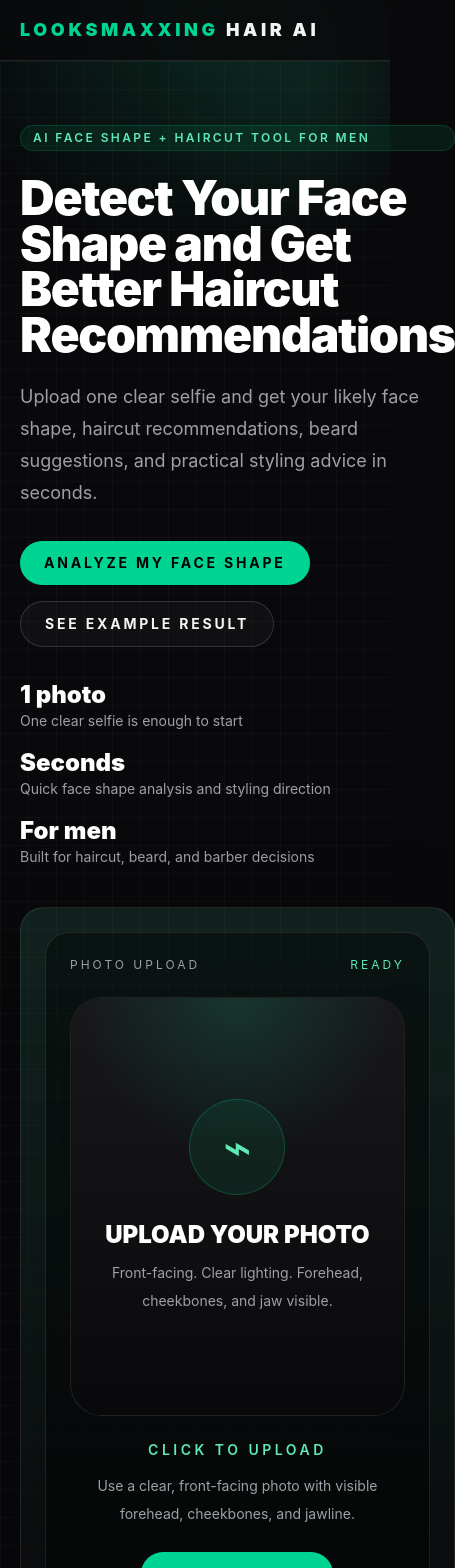
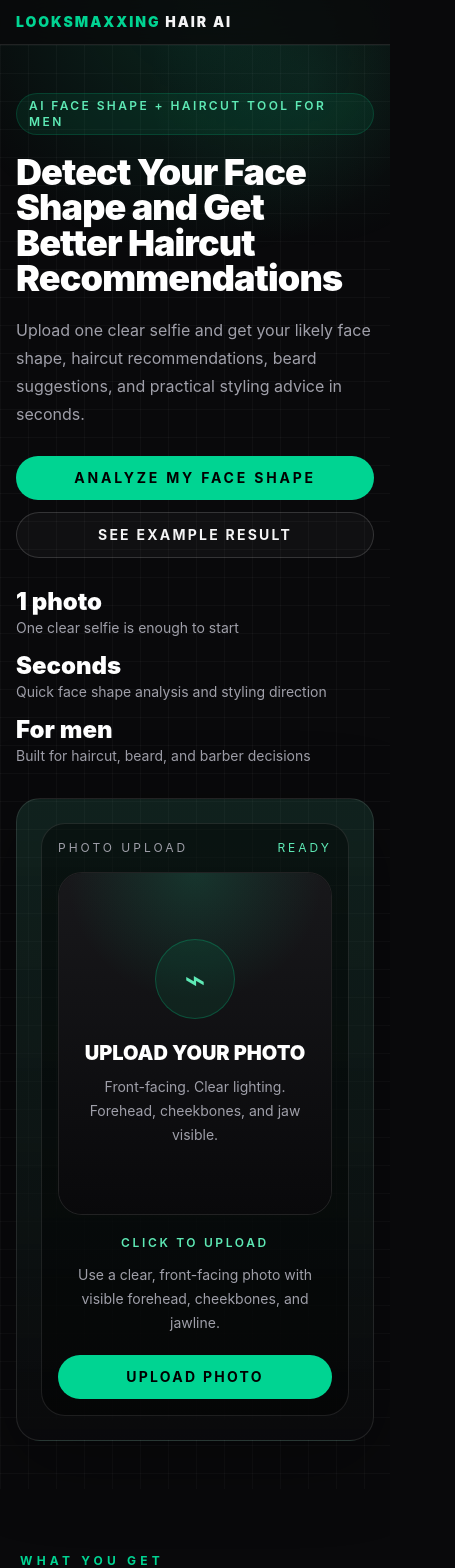
Before and after one commit to AOKA666/looksmaxxing-hair-ai, a Next.js app: page / in a window 390 px wide. Shown: the top 1568 px of the page, 455 px wide, since content can reach past the window. Built offline with nearby package versions, Linux system fonts and the light colour scheme.

Commit message:
style: improve mobile layout and spacing

```diff
--- a/src/app/page.tsx
+++ b/src/app/page.tsx
@@ -38,25 +38,25 @@ export default function HomePage() {
 
   return (
     <>
-      <section className="grid-noise mx-auto grid max-w-7xl gap-10 px-5 py-16 md:grid-cols-[1.05fr_0.95fr] md:py-24">
+      <section className="grid-noise mx-auto grid max-w-7xl gap-8 px-4 py-12 sm:px-5 sm:py-16 md:grid-cols-[1.05fr_0.95fr] md:gap-10 md:py-24">
         <div className="flex flex-col justify-center">
           <Pill>AI Face Shape + Haircut Tool for Men</Pill>
-          <h1 className="mt-6 max-w-4xl text-5xl font-black leading-[0.95] tracking-tight text-white md:text-7xl">
+          <h1 className="mt-5 max-w-4xl text-4xl font-black leading-[0.98] tracking-tight text-white sm:mt-6 sm:text-5xl md:text-7xl">
             Detect Your Face Shape and Get Better Haircut Recommendations
           </h1>
-          <p className="mt-6 max-w-2xl text-lg leading-8 text-zinc-400">
+          <p className="mt-5 max-w-2xl text-base leading-7 text-zinc-400 sm:mt-6 sm:text-lg sm:leading-8">
             Upload one clear selfie and get your likely face shape, haircut recommendations, beard suggestions, and practical styling advice in seconds.
           </p>
-          <div className="mt-8 flex flex-wrap gap-4">
+          <div className="mt-7 flex flex-col gap-3 sm:mt-8 sm:flex-row sm:flex-wrap sm:gap-4">
             <UploadTriggerButton inputId="home-upload-input">Analyze My Face Shape</UploadTriggerButton>
             <Link
               href="#example-analysis"
-              className="inline-flex items-center justify-center rounded-full border border-white/15 bg-white/[0.03] px-6 py-3 text-sm font-bold uppercase tracking-[0.2em] text-zinc-100 transition hover:border-emerald-500/40 hover:text-emerald-300"
+              className="inline-flex w-full items-center justify-center rounded-full border border-white/15 bg-white/[0.03] px-5 py-3 text-sm font-bold uppercase tracking-[0.16em] text-zinc-100 transition hover:border-emerald-500/40 hover:text-emerald-300 sm:w-auto sm:px-6 sm:tracking-[0.2em]"
             >
               See Example Result
             </Link>
           </div>
-          <div className="mt-8 grid max-w-2xl grid-cols-1 gap-4 text-sm text-zinc-400 sm:grid-cols-3">
+          <div className="mt-7 grid max-w-2xl grid-cols-1 gap-3 text-sm text-zinc-400 sm:mt-8 sm:gap-4 sm:grid-cols-3">
             <div>
               <p className="text-2xl font-black text-white">1 photo</p>
               <p>One clear selfie is enough to start</p>
--- a/src/components/mock-analysis-flow.tsx
+++ b/src/components/mock-analysis-flow.tsx
@@ -85,12 +85,12 @@ export function MockAnalysisFlow({ compact = false, inputId = "upload-input" }:
     }
   }
 
-  const frameHeight = compact ? "min-h-[640px]" : "min-h-[560px]"
+  const frameHeight = compact ? "min-h-[520px] sm:min-h-[640px]" : "min-h-[500px] sm:min-h-[560px]"
 
   return (
     <div className="space-y-5">
       <Card className={`border-emerald-500/20 bg-[linear-gradient(180deg,rgba(16,185,129,0.1),rgba(9,9,11,0.9))] p-0 overflow-hidden ${frameHeight}`}>
-        <div className="flex h-full flex-col rounded-[1.5rem] border border-white/10 bg-black/40 p-6">
+        <div className="flex h-full flex-col rounded-[1.5rem] border border-white/10 bg-black/40 p-4 sm:p-6">
           <div className="flex items-center justify-between text-xs uppercase tracking-[0.25em] text-zinc-400">
             <span>Photo upload</span>
             <span className="text-emerald-300">{stage === "loading" ? "Analyzing" : "Ready"}</span>
@@ -99,19 +99,19 @@ export function MockAnalysisFlow({ compact = false, inputId = "upload-input" }:
           <button
             type="button"
             onClick={() => stage === "idle" && inputRef.current?.click()}
-            className="mt-6 flex flex-1 flex-col justify-center text-left"
+            className="mt-4 flex flex-1 flex-col justify-center text-left sm:mt-6"
           >
-            <div className="relative mx-auto w-full max-w-sm overflow-hidden rounded-[2rem] border border-white/10 bg-zinc-950 aspect-[4/5] transition hover:border-emerald-500/40">
+            <div className="relative mx-auto w-full max-w-[280px] overflow-hidden rounded-[1.5rem] border border-white/10 bg-zinc-950 aspect-[4/5] transition hover:border-emerald-500/40 sm:max-w-sm sm:rounded-[2rem]">
               {previewUrl ? (
                 // eslint-disable-next-line @next/next/no-img-element
                 <img src={previewUrl} alt="Uploaded face preview" className="h-full w-full object-cover" />
               ) : (
                 <div className="flex h-full flex-col items-center justify-center bg-[radial-gradient(circle_at_top,rgba(16,185,129,0.18),transparent_35%),linear-gradient(180deg,#18181b,#09090b)] text-center px-6">
-                  <div className="flex h-24 w-24 items-center justify-center rounded-full border border-emerald-500/30 bg-emerald-500/10 text-5xl text-emerald-300">
+                  <div className="flex h-20 w-20 items-center justify-center rounded-full border border-emerald-500/30 bg-emerald-500/10 text-4xl text-emerald-300 sm:h-24 sm:w-24 sm:text-5xl">
                     ⌁
                   </div>
-                  <p className="mt-6 text-2xl font-black uppercase text-white">Upload your photo</p>
-                  <p className="mt-2 max-w-xs text-sm leading-7 text-zinc-400">
+                  <p className="mt-5 text-xl font-black uppercase text-white sm:mt-6 sm:text-2xl">Upload your photo</p>
+                  <p className="mt-2 max-w-xs text-sm leading-6 text-zinc-400 sm:leading-7">
                     Front-facing. Clear lighting. Forehead, cheekbones, and jaw visible.
                   </p>
                 </div>
@@ -119,11 +119,11 @@ export function MockAnalysisFlow({ compact = false, inputId = "upload-input" }:
 
               {stage === "loading" ? (
                 <div className="pointer-events-none absolute inset-0 z-10 bg-black/20">
-                  <div className="absolute inset-3 rounded-[1.4rem] border border-emerald-400/40" />
-                  <div className="absolute left-5 top-5 h-5 w-5 border-l-2 border-t-2 border-emerald-300" />
-                  <div className="absolute right-5 top-5 h-5 w-5 border-r-2 border-t-2 border-emerald-300" />
-                  <div className="absolute bottom-5 left-5 h-5 w-5 border-b-2 border-l-2 border-emerald-300" />
-                  <div className="absolute bottom-5 right-5 h-5 w-5 border-b-2 border-r-2 border-emerald-300" />
+                  <div className="absolute inset-2 rounded-[1.1rem] border border-emerald-400/40 sm:inset-3 sm:rounded-[1.4rem]" />
+                  <div className="absolute left-4 top-4 h-4 w-4 border-l-2 border-t-2 border-emerald-300 sm:left-5 sm:top-5 sm:h-5 sm:w-5" />
+                  <div className="absolute right-4 top-4 h-4 w-4 border-r-2 border-t-2 border-emerald-300 sm:right-5 sm:top-5 sm:h-5 sm:w-5" />
+                  <div className="absolute bottom-4 left-4 h-4 w-4 border-b-2 border-l-2 border-emerald-300 sm:bottom-5 sm:left-5 sm:h-5 sm:w-5" />
+                  <div className="absolute bottom-4 right-4 h-4 w-4 border-b-2 border-r-2 border-emerald-300 sm:bottom-5 sm:right-5 sm:h-5 sm:w-5" />
                   <div className="absolute inset-x-0 top-0 z-20 h-full overflow-hidden rounded-[2rem]">
                     <div className="scan-beam absolute left-0 right-0 top-[-12%] h-14" />
                   </div>
@@ -131,19 +131,19 @@ export function MockAnalysisFlow({ compact = false, inputId = "upload-input" }:
               ) : null}
             </div>
 
-            <div className="mt-6 text-center">
-              <p className="text-sm font-semibold uppercase tracking-[0.25em] text-emerald-300">
+            <div className="mt-5 text-center sm:mt-6">
+              <p className="text-xs font-semibold uppercase tracking-[0.22em] text-emerald-300 sm:text-sm sm:tracking-[0.25em]">
                 {stage === "idle" ? "Click to upload" : activeStep}
               </p>
-              <p className="mx-auto mt-3 max-w-md text-sm leading-7 text-zinc-400">{helperText}</p>
+              <p className="mx-auto mt-3 max-w-md text-sm leading-6 text-zinc-400 sm:leading-7">{helperText}</p>
             </div>
           </button>
 
-          <div className="mt-6 flex flex-wrap items-center justify-center gap-3">
+          <div className="mt-5 flex flex-col items-stretch justify-center gap-3 sm:mt-6 sm:flex-row sm:flex-wrap sm:items-center">
             <button
               type="button"
               onClick={() => inputRef.current?.click()}
-              className="inline-flex items-center justify-center rounded-full bg-emerald-400 px-6 py-3 text-sm font-bold uppercase tracking-[0.2em] text-black transition hover:bg-emerald-300"
+              className="inline-flex w-full items-center justify-center rounded-full bg-emerald-400 px-5 py-3 text-sm font-bold uppercase tracking-[0.16em] text-black transition hover:bg-emerald-300 sm:w-auto sm:px-6 sm:tracking-[0.2em]"
             >
               {previewUrl ? "Replace photo" : "Upload photo"}
             </button>
--- a/src/components/site-chrome.tsx
+++ b/src/components/site-chrome.tsx
@@ -13,8 +13,8 @@ export function SiteChrome({ children }: { children: ReactNode }) {
     <div className="min-h-screen bg-[#09090b] text-zinc-100">
       <div className="pointer-events-none fixed inset-0 bg-[radial-gradient(circle_at_top,rgba(16,185,129,0.16),transparent_30%),radial-gradient(circle_at_80%_10%,rgba(52,211,153,0.08),transparent_20%)]" />
       <header className="sticky top-0 z-50 border-b border-white/10 bg-[#09090b]/80 backdrop-blur-xl">
-        <div className="mx-auto flex max-w-7xl items-center justify-between px-5 py-4">
-          <Link href="/" className="text-lg font-black tracking-[0.2em] uppercase">
+        <div className="mx-auto flex max-w-7xl items-center justify-between px-4 py-3 sm:px-5 sm:py-4">
+          <Link href="/" className="text-sm font-black tracking-[0.14em] uppercase sm:text-lg sm:tracking-[0.2em]">
             <span className="text-emerald-400">Looksmaxxing</span> Hair AI
           </Link>
           <nav className="hidden items-center gap-6 text-sm text-zinc-300 md:flex">
```
Also changed, not shown: src/components/result-view.tsx (+13 -13 lines).
